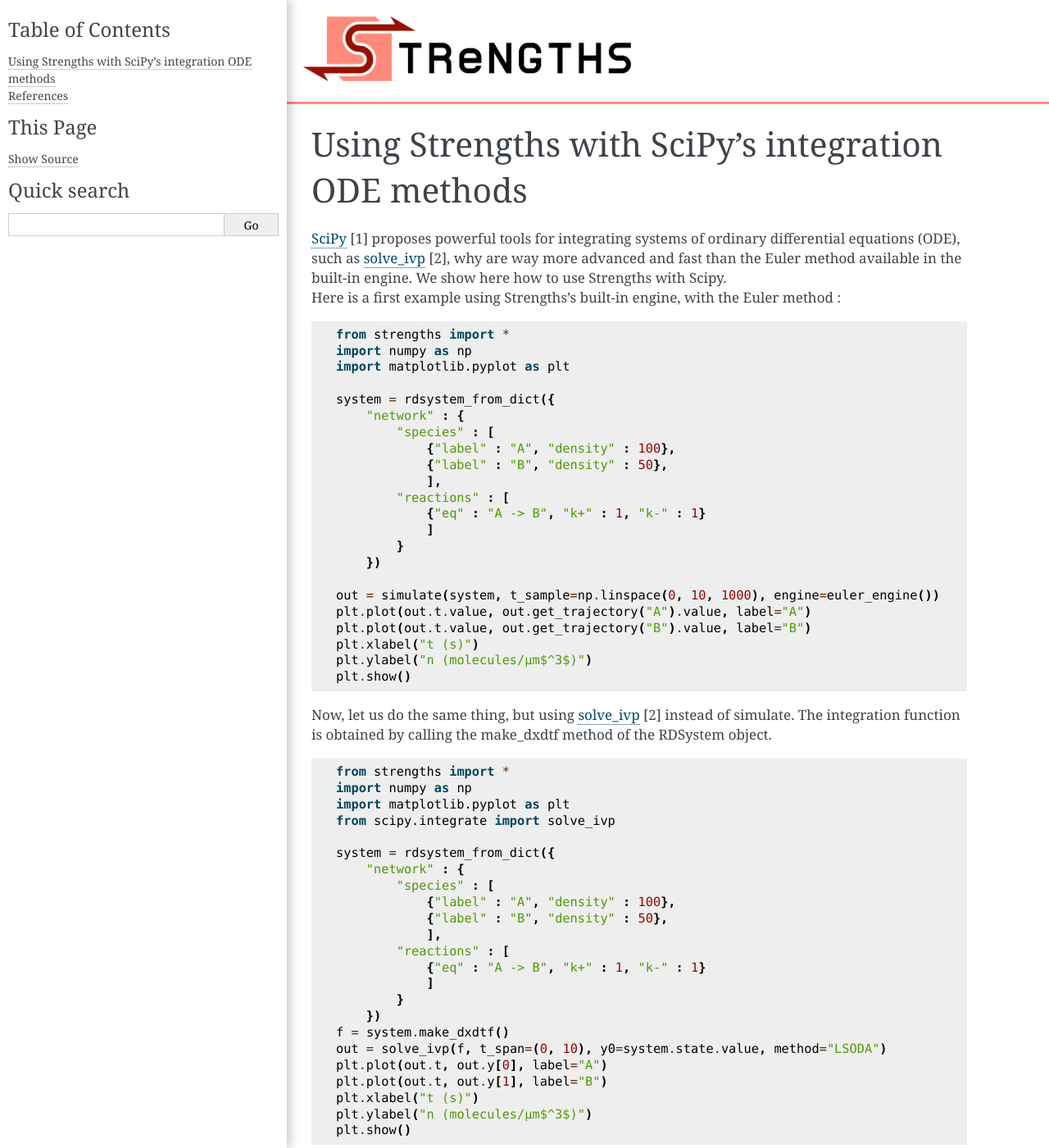
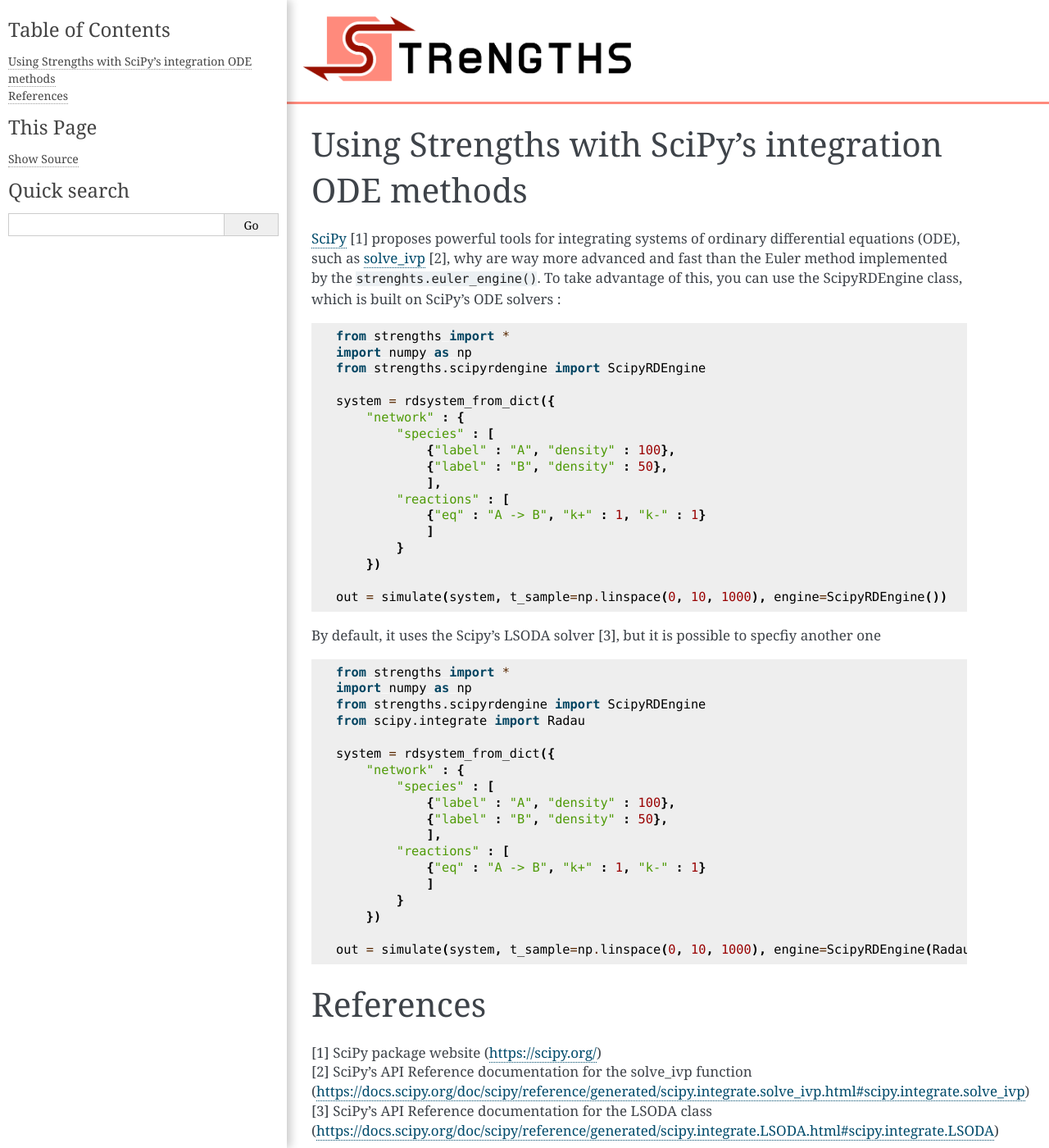
Before and after one commit to ThibaultFillion/strengths, a Sphinx documentation site: the page built from documentation/strengths_and_scipy.rst, in a window 1280 px wide and 1400 px high. Shown: the whole window at 82% size. Built offline with Sphinx 7.4.7, drawn with Linux system fonts in a browser that asks for light colours.

Commit message:
Update strengths_and_scipy.rst
update

```diff
--- a/documentation/strengths_and_scipy.rst
+++ b/documentation/strengths_and_scipy.rst
@@ -3,17 +3,14 @@ Using Strengths with SciPy's integration ODE methods
 
 `SciPy <https://scipy.org/>`_ [1] proposes powerful tools for integrating
 systems of ordinary differential equations (ODE),
-such as `solve_ivp <https://docs.scipy.org/doc/scipy/reference/generated/scipy.integrate.solve_ivp.html#scipy.integrate.solve_ivp>`_ [2], why are way more advanced and fast
-than the Euler method available in the built-in engine.
-We show here how to use Strengths with Scipy.
-
-Here is a first example using Strengths's built-in engine, with the Euler method :
+such as `solve_ivp <https://docs.scipy.org/doc/scipy/reference/generated/scipy.integrate.solve_ivp.html#scipy.integrate.solve_ivp>`_ [2], why are way more advanced and fast than the Euler method implemented by the ``strenghts.euler_engine()``.
+To take advantage of this, you can use the ScipyRDEngine class, which is built on SciPy's ODE solvers :
 
 .. code:: python
 
   from strengths import *
   import numpy as np
-  import matplotlib.pyplot as plt
+  from strengths.scipyrdengine import ScipyRDEngine
 
   system = rdsystem_from_dict({
       "network" : {
@@ -27,23 +24,16 @@ Here is a first example using Strengths's built-in engine, with the Euler method
           }
       })
 
-  out = simulate(system, t_sample=np.linspace(0, 10, 1000), engine=euler_engine())
-  plt.plot(out.t.value, out.get_trajectory("A").value, label="A")
-  plt.plot(out.t.value, out.get_trajectory("B").value, label="B")
-  plt.xlabel("t (s)")
-  plt.ylabel("n (molecules/µm$^3$)")
-  plt.show()
+  out = simulate(system, t_sample=np.linspace(0, 10, 1000), engine=ScipyRDEngine())
 
-Now, let us do the same thing, but using `solve_ivp <https://docs.scipy.org/doc/scipy/reference/generated/scipy.integrate.solve_ivp.html#scipy.integrate.solve_ivp>`_ [2] instead of simulate.
-The integration function is obtained by calling the make_dxdtf method of the
-RDSystem object.
+By default, it uses the Scipy's LSODA solver [3], but it is possible to specfiy another one
 
 .. code:: python
 
   from strengths import *
   import numpy as np
-  import matplotlib.pyplot as plt
-  from scipy.integrate import solve_ivp
+  from strengths.scipyrdengine import ScipyRDEngine
+  from scipy.integrate import Radau
 
   system = rdsystem_from_dict({
       "network" : {
@@ -56,16 +46,13 @@ RDSystem object.
               ]
           }
       })
-  f = system.make_dxdtf()
-  out = solve_ivp(f, t_span=(0, 10), y0=system.state.value, method="LSODA")
-  plt.plot(out.t, out.y[0], label="A")
-  plt.plot(out.t, out.y[1], label="B")
-  plt.xlabel("t (s)")
-  plt.ylabel("n (molecules/µm$^3$)")
-  plt.show()
+
+  out = simulate(system, t_sample=np.linspace(0, 10, 1000), engine=ScipyRDEngine(Radau))
 
 References
 ^^^^^^^^^^
 [1] SciPy package website (https://scipy.org/)
 
 [2] SciPy's API Reference documentation for the solve_ivp function (https://docs.scipy.org/doc/scipy/reference/generated/scipy.integrate.solve_ivp.html#scipy.integrate.solve_ivp)
+
+[3] SciPy's API Reference documentation for the LSODA class (https://docs.scipy.org/doc/scipy/reference/generated/scipy.integrate.LSODA.html#scipy.integrate.LSODA)
```
